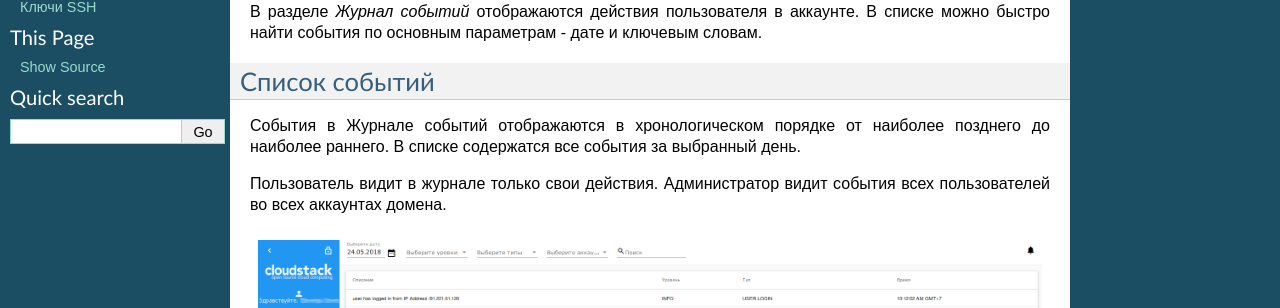
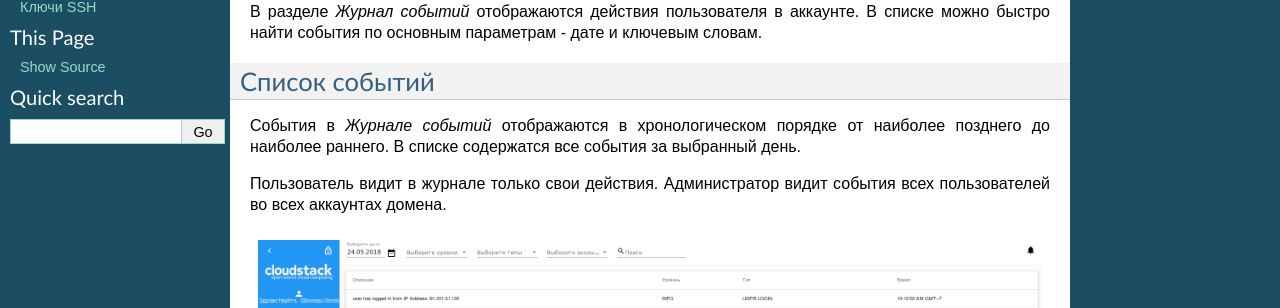
Before and after one commit to MaslovaEV/RU_CloudStack-UI, a Sphinx documentation site: the page built from RUdocs/source/CSUI-Events-RU.rst, in a window 1280 px wide and 900 px high. Shown: the part 229-537 px from the top of the window. Built offline with Sphinx 7.4.7, drawn with Linux system fonts in a browser that asks for light colours.

```diff
--- a/RUdocs/source/CSUI-Events-RU.rst
+++ b/RUdocs/source/CSUI-Events-RU.rst
@@ -8,7 +8,7 @@
 
 Список событий
 ~~~~~~~~~~~~~~~~
-События в Журнале событий отображаются в хронологическом порядке от наиболее позднего до наиболее раннего. В списке содержатся все события за выбранный день.
+События в *Журнале событий* отображаются в хронологическом порядке от наиболее позднего до наиболее раннего. В списке содержатся все события за выбранный день.
 
 Пользователь видит в журнале только свои действия. Администратор видит события всех пользователей во всех аккаунтах домена.
 
```
